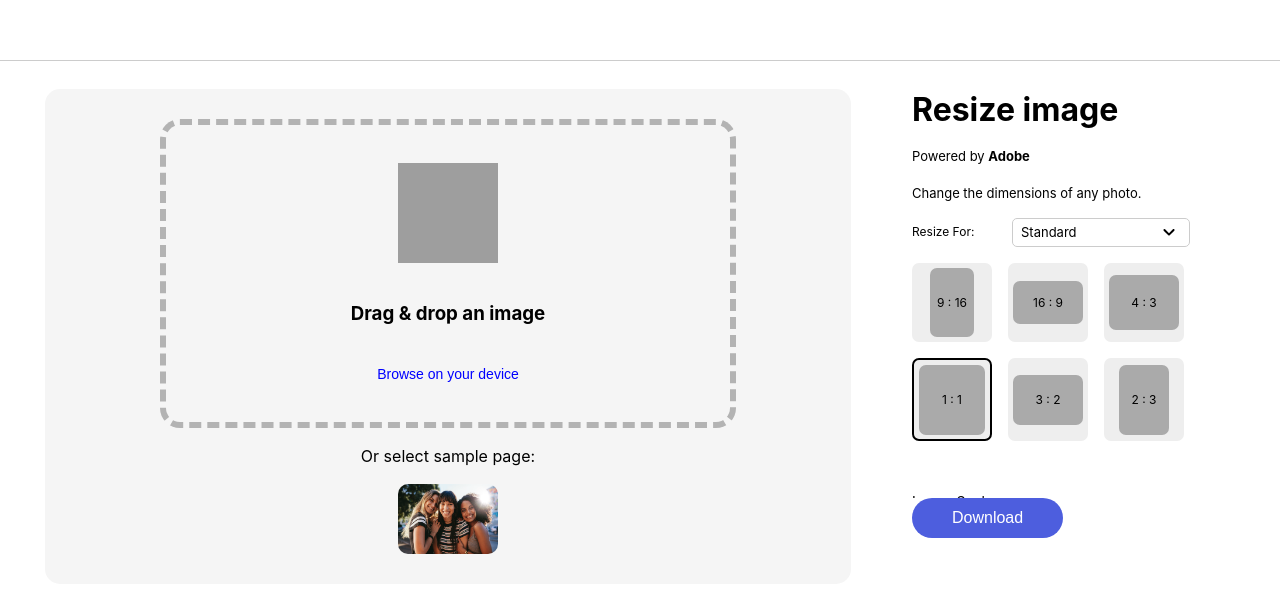
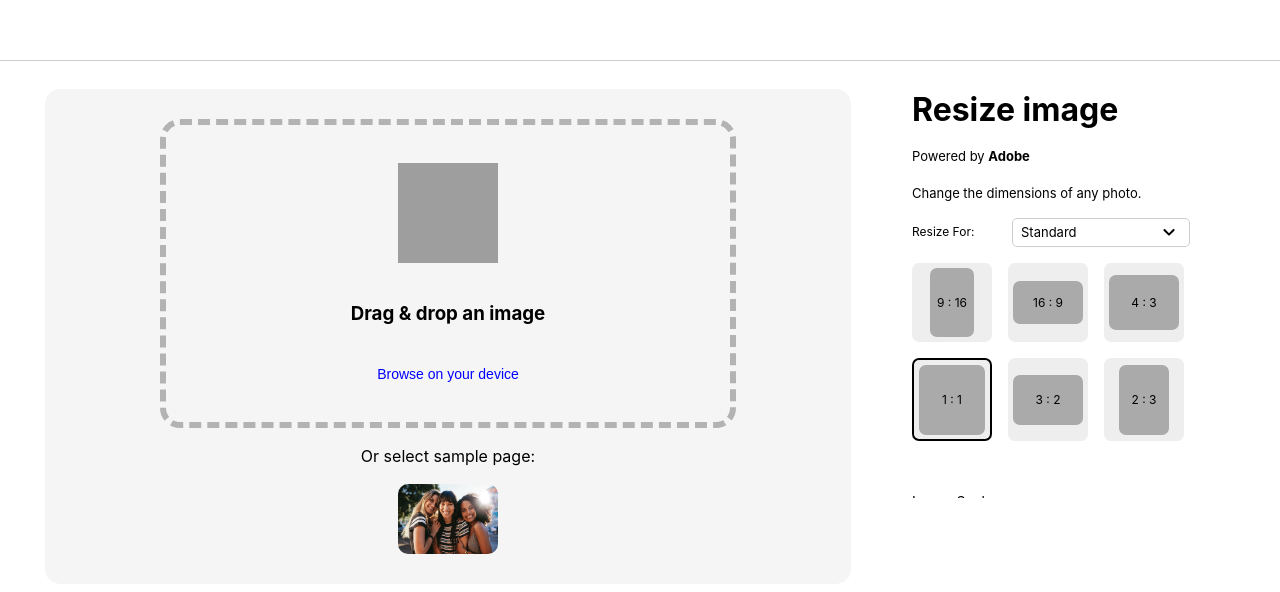
Before and after one commit to Istine/resizer, a React (Vite) app: page / in a window 1280 px wide. Shown: the top 592 px of the page. Built offline with nearby package versions, Linux system fonts and the light colour scheme; grey boxes are pictures that could not be loaded.

Commit message:
added some fixes

```diff
--- a/src/components/Canvas/Canvas.tsx
+++ b/src/components/Canvas/Canvas.tsx
@@ -6,7 +6,6 @@ const Canvas: React.FC<{
   positions: { x: number; y: number };
   hold: boolean;
   currentAspectRatio: number;
-  // handleMouseDown: (e: React.MouseEvent<HTMLCanvasElement>) => void;
 }> = ({ image, positions, hold, currentAspectRatio }) => {
   const canvasRef = React.useRef<HTMLCanvasElement>(null);
 
@@ -20,6 +19,7 @@ const Canvas: React.FC<{
     const canvas = canvasRef.current as HTMLCanvasElement;
     const ctx = canvas.getContext("2d") as any;
     const img = new Image();
+
     img.src = image;
     img.loading = "lazy";
 
@@ -86,8 +86,8 @@ const Canvas: React.FC<{
 
       const inputImageAspectRatio = inputWidth / inputHeight;
 
-      let outputWidth = img.naturalWidth;
-      let outputHeight = img.naturalHeight;
+      let outputWidth = inputWidth;
+      let outputHeight = inputHeight;
       if (inputImageAspectRatio > outputImageAspectRatio) {
         outputWidth = inputHeight * outputImageAspectRatio;
       } else if (inputImageAspectRatio < outputImageAspectRatio) {
@@ -102,6 +102,7 @@ const Canvas: React.FC<{
 
       canvas.width = outputWidth;
       canvas.height = outputHeight;
+
       ctx.scale(scale, scale);
       ctx.clearRect(0, 0, canvas.width, canvas.height);
       ctx.drawImage(img, outputX, outputY);
--- a/src/components/Canvas/index.tsx
+++ b/src/components/Canvas/index.tsx
@@ -140,9 +140,11 @@ const Index: React.FC<ICanvas> = () => {
               </button>
             </>
           ) : (
-            <button className="download" onClick={downloadImage}>
-              Download
-            </button>
+            image && (
+              <button className="download" onClick={downloadImage}>
+                Download
+              </button>
+            )
           )}
         </div>
       </div>
```
